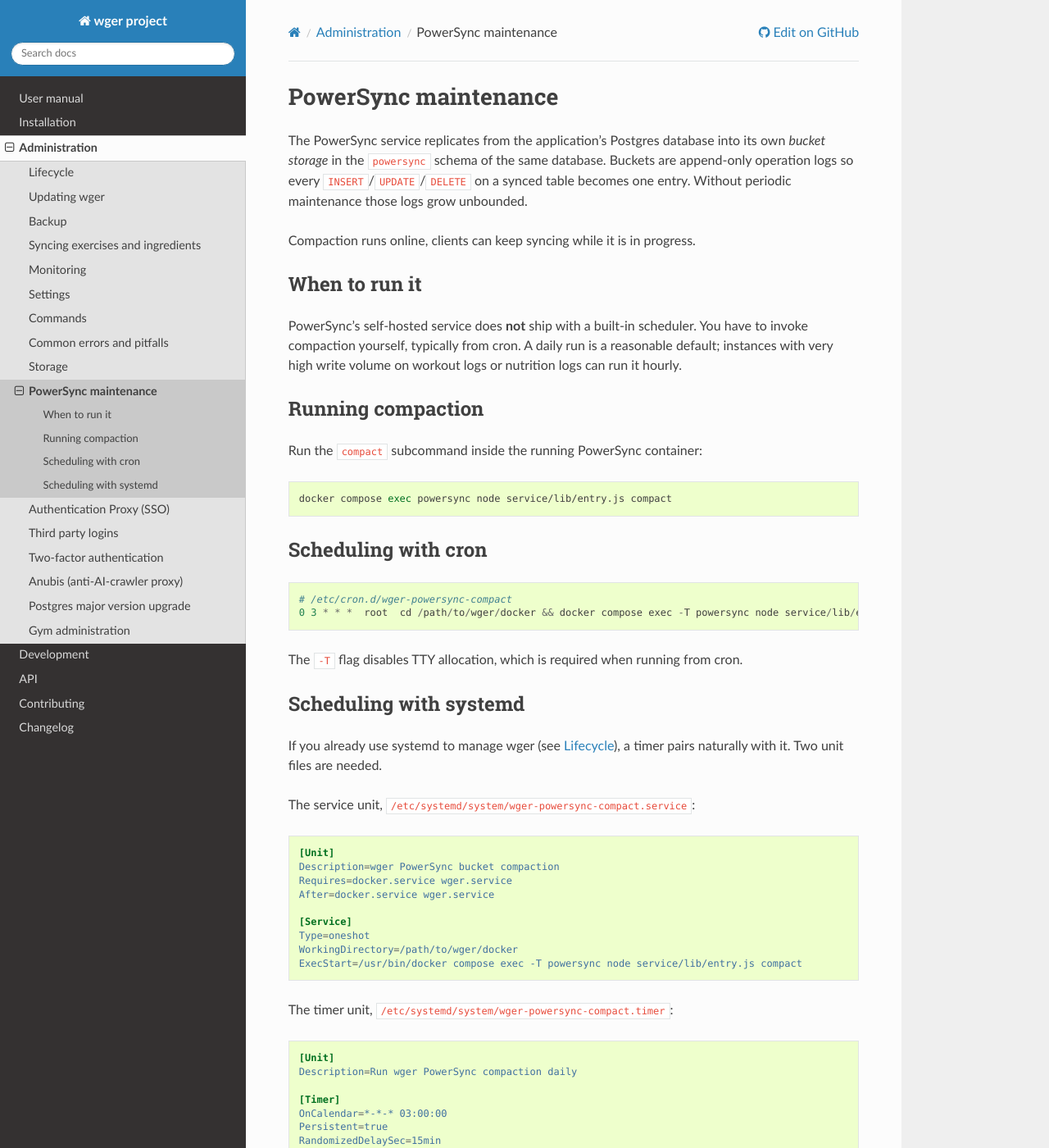
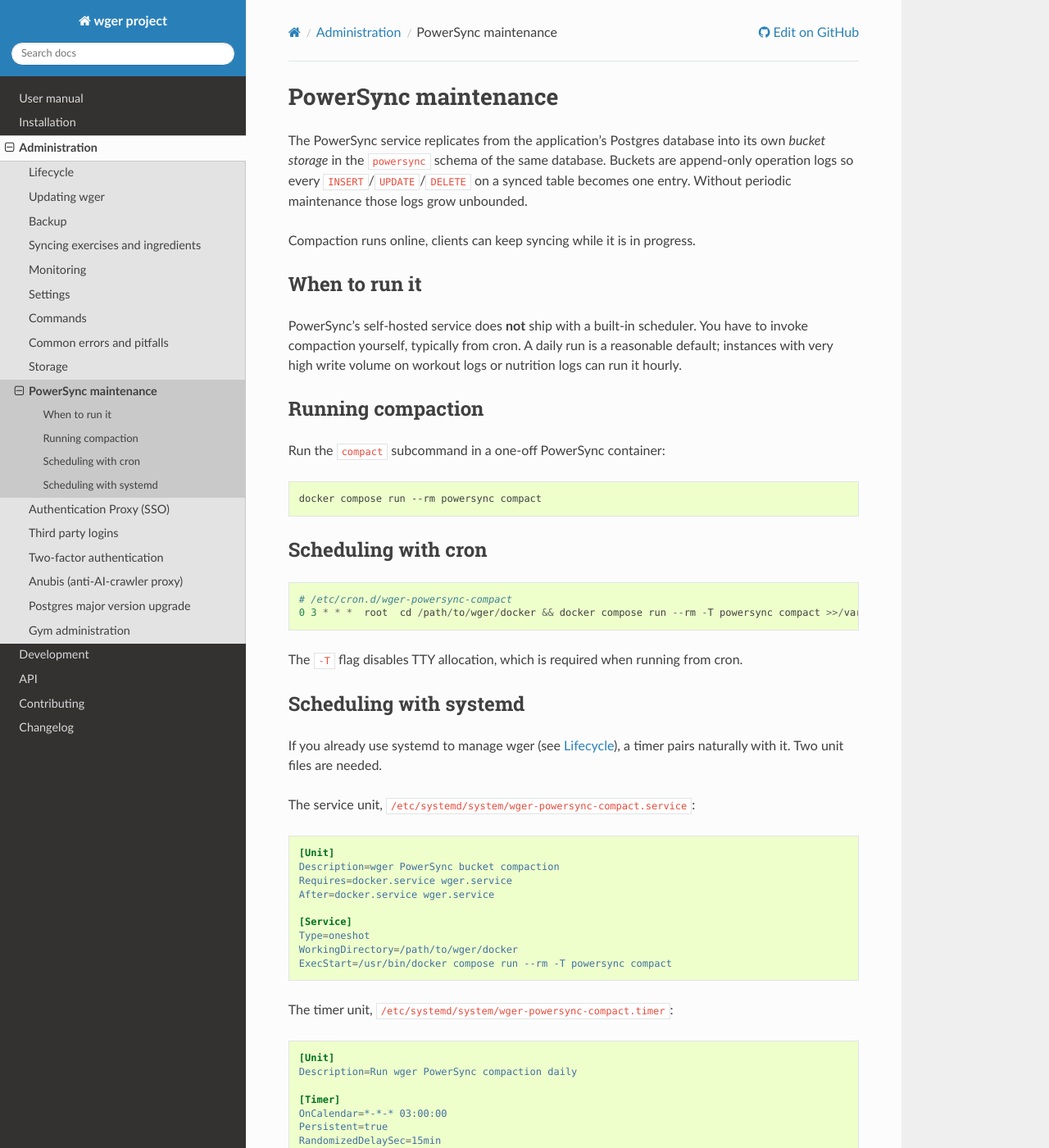
Before and after one commit to wger-project/docs, a Sphinx documentation site: the page built from docs/administration/powersync.rst, in a window 1280 px wide and 1400 px high. Shown: the whole window at 82% size. Built offline with Sphinx 7.4.7 and the Read the Docs theme 3.1.0, drawn with Linux system fonts in a browser that asks for light colours.

Commit message:
Fix command to run compaction

```diff
--- a/docs/administration/powersync.rst
+++ b/docs/administration/powersync.rst
@@ -22,11 +22,11 @@
 Running compaction
 ~~~~~~~~~~~~~~~~~~
 
-Run the ``compact`` subcommand inside the running PowerSync container:
+Run the ``compact`` subcommand in a one-off PowerSync container:
 
 .. code-block:: bash
 
-    docker compose exec powersync node service/lib/entry.js compact
+    docker compose run --rm powersync compact
 
 Scheduling with cron
 ~~~~~~~~~~~~~~~~~~~~
@@ -34,7 +34,7 @@
 .. code-block::
 
     # /etc/cron.d/wger-powersync-compact
-    0 3 * * *  root  cd /path/to/wger/docker && docker compose exec -T powersync node service/lib/entry.js compact >>/var/log/wger-compact.log 2>&1
+    0 3 * * *  root  cd /path/to/wger/docker && docker compose run --rm -T powersync compact >>/var/log/wger-compact.log 2>&1
 
 The ``-T`` flag disables TTY allocation, which is required when running
 from cron.
@@ -57,7 +57,7 @@
     [Service]
     Type=oneshot
     WorkingDirectory=/path/to/wger/docker
-    ExecStart=/usr/bin/docker compose exec -T powersync node service/lib/entry.js compact
+    ExecStart=/usr/bin/docker compose run --rm -T powersync compact
 
 The timer unit, ``/etc/systemd/system/wger-powersync-compact.timer``:
 
```
